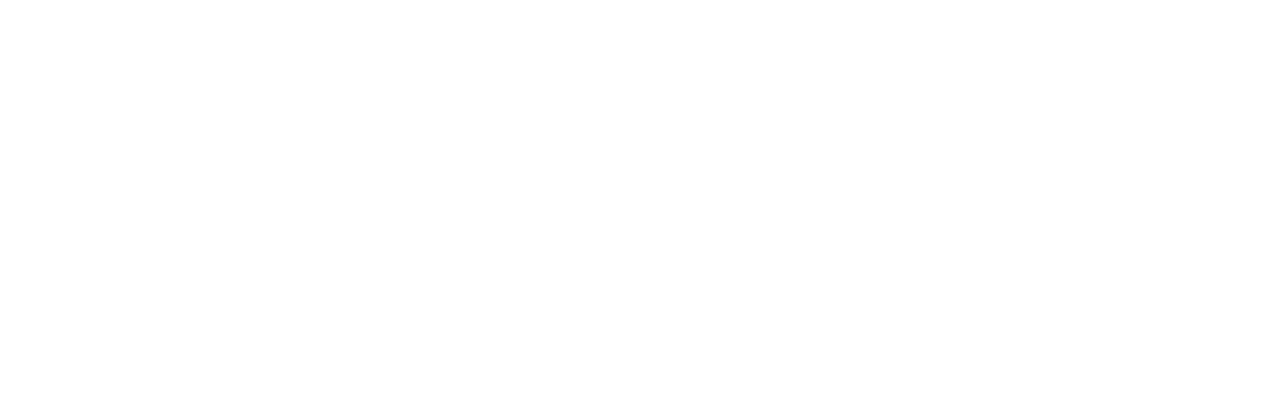
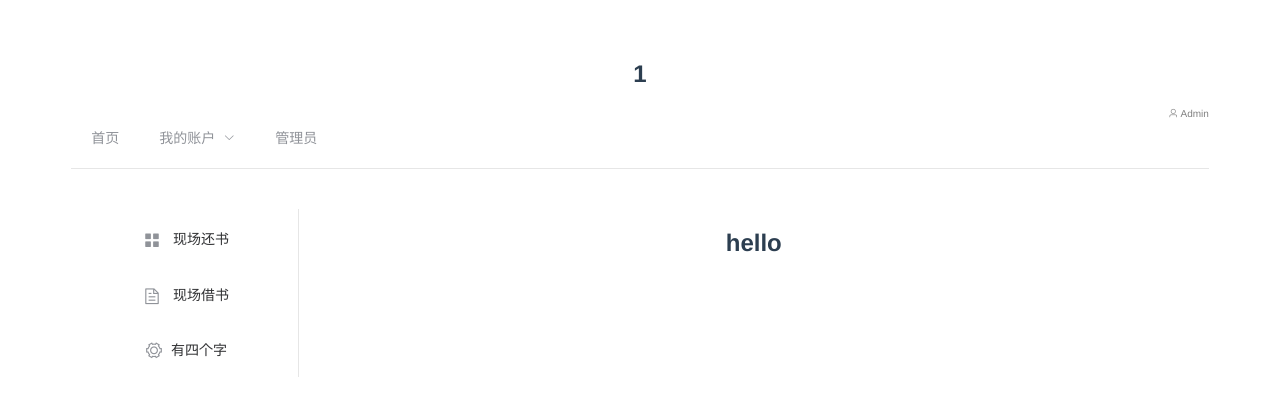
Before and after one commit to Elaine1908/NorthenLightsLibrary, a Vue app in the folder frontend/: page /home/admin/returnBooks in a window 1280 px wide. Shown: the top 396 px of the page. Built offline with nearby package versions, Linux system fonts and the light colour scheme.

Commit message:
调整了一下页面

```diff
--- a/frontend/src/components/Login.vue
+++ b/frontend/src/components/Login.vue
@@ -47,7 +47,7 @@
                   @click="resetForm('ruleForm')"
           >重置</el-button>
         </el-form-item>
-        <span class="reminder">还没有账号？先<a @click="linkToRegister">注册</a></span>
+        <span class="reminder"><router-link to="/home">游客登录</router-link> | 还没有账号？先<router-link to="/register">注册</router-link></span>
       </el-form>
 
     </div>
--- a/frontend/src/components/Register.vue
+++ b/frontend/src/components/Register.vue
@@ -62,7 +62,7 @@
       >重置
       </el-button>
     </el-form-item>
-    <span class="reminder">已有账号？<a @click="linkToLogin">登录</a></span>
+    <span class="reminder"><router-link to="/home/show">游客登录</router-link> | 已有账号？<router-link to="/login">登录</router-link></span>
   </el-form>
 </template>
 
@@ -122,7 +122,6 @@
         callback();
       }
     }
-    // let emailValue = this.ruleForm.username === undefined ? '' : (this.ruleForm.username + '@fudan.edu.cn')
     return {
       ruleForm: {
         passWord: '',
@@ -176,9 +175,6 @@
     },
     autoFill() {
       this.ruleForm.email = this.ruleForm.username === '' ? '' : (this.ruleForm.username + '@fudan.edu.cn')
-    },
-    linkToLogin() {
-      this.$router.push('/logIn')
     }
   }
 }
--- /dev/null
+++ b/frontend/src/components/ReturnBooks.vue
@@ -0,0 +1,13 @@
+<template>
+<h2>hello</h2>
+</template>
+
+<script>
+export default {
+  name: "ReturnBooks"
+}
+</script>
+
+<style scoped>
+
+</style>
--- a/frontend/src/router/index.js
+++ b/frontend/src/router/index.js
@@ -35,11 +35,6 @@
     component: () => import('@/views/Home'),
     children: [
       {
-        path: 'upload',
-        name: 'Upload',
-        component: () => import('@/components/Upload')
-      },
-      {
         path: 'show',
         name: 'Show',
         component: () => import('@/components/Show'),
@@ -48,6 +43,19 @@
             path:'details',
             name:'Details',
             component:() => import('@/components/Details')
+          }
+        ]
+      },
+      {
+        path: 'admin',
+        name: 'Admin',
+        redirect: '/home/admin/returnBooks',
+        component: () => import('@/views/Admin'),
+        children: [
+          {
+            path: 'returnBooks',
+            name: 'ReturnBooks',
+            component: () => import('@/components/ReturnBooks')
           }
         ]
       }
--- a/frontend/src/store/index.js
+++ b/frontend/src/store/index.js
@@ -6,10 +6,10 @@
 export default new Vuex.Store({
   state: {
     // 保存登录状态
-    login: false,
-    username:'我的账户',
-    identity: 0,
-    campusID: 0
+    login: true,
+    username:'Admin',
+    identity: 1,
+    campusID: 1
   },
   // mutations: 专门书写方法,用来更新 state 中的值
   mutations: {
--- /dev/null
+++ b/frontend/src/views/Admin.vue
@@ -0,0 +1,56 @@
+<template>
+  <el-row>
+    <el-col class="menu">
+      <el-menu
+          class="el-menu-vertical-demo">
+        <el-menu-item index="1">
+            <span slot="title">
+              <router-link to="/home/admin/returnBooks" class="admin-link">
+                <i class="el-icon-menu"></i> 现场还书
+              </router-link>
+            </span>
+        </el-menu-item>
+        <el-menu-item index="2">
+            <span slot="title">
+              <router-link to="/home/admin/borrowBooks" class="admin-link">
+                <i class="el-icon-document"></i> 现场借书
+              </router-link></span>
+        </el-menu-item>
+        <el-menu-item index="3">
+          <i class="el-icon-setting"></i>
+          <span slot="title">有四个字</span>
+        </el-menu-item>
+      </el-menu>
+    </el-col>
+    <el-col class="content">
+      <router-view/>
+    </el-col>
+  </el-row>
+</template>
+
+<script>
+export default {
+  name: "Admin",
+  methods: {
+
+  }
+}
+</script>
+
+<style>
+.menu {
+  width: 20%;
+  float: left;
+}
+.content {
+  float: right;
+  display: contents;
+}
+.router-link-active {
+  color: deepskyblue;
+}
+.admin-link {
+  text-decoration: none;
+  color: inherit;
+}
+</style>
--- a/frontend/src/views/Home.vue
+++ b/frontend/src/views/Home.vue
@@ -1,16 +1,21 @@
 <template>
   <div class="home">
-    <el-menu :default-active="activeIndex" class="el-menu-demo" mode="horizontal" @select="handleSelect">
+    <h2>{{activeIndex}}</h2>
+    <el-menu class="el-menu-demo" mode="horizontal" @select="handleSelect" router="true">
       <el-menu-item index="1" @click="linkToHome">首页</el-menu-item>
       <el-submenu index="2">
-        <template slot="title">{{this.$store.state.username}}</template>
+        <template slot="title">我的账户</template>
         <el-menu-item index="2-1" @click="logout" v-if="this.$store.state.login">登出</el-menu-item>
         <el-menu-item index="2-1" @click="linkToLogin" v-else>登录</el-menu-item>
         <el-menu-item index="2-2" @click="linkToRegister" v-if="!this.$store.state.login">注册</el-menu-item>
         <el-menu-item index="2-3" @click="linkToModifyPass" v-if="this.$store.state.login">修改密码</el-menu-item>
         <el-menu-item index="2-2" @click="linkToPersonalInformation" v-if="this.$store.state.login">个人信息</el-menu-item>
       </el-submenu>
-      <el-menu-item index="3">待开放功能1</el-menu-item>
+      <el-menu-item index="3" v-if="this.$store.state.identity === 3">在线预约</el-menu-item>
+      <el-menu-item index="3" v-if="this.$store.state.identity === 1 || this.$store.state.identity === 2" @click="linkToAdmin">
+        管理员
+      </el-menu-item>
+      <span class="test-test"><i class="el-icon-user"></i> {{this.$store.state.username}}</span>
     </el-menu>
     <router-view class="upload-form"/>
   </div>
@@ -46,6 +51,10 @@
     linkToPersonalInformation() {
       this.$router.push({path:'/personalInfo'})
     },
+    linkToAdmin() {
+      this.$router.push({path:'/home/admin'})
+      this.activeIndex = '3'
+    },
     logout(){
       this.$store.commit("doLogout");
       this.$router.push({path:'/home/show'})
@@ -59,14 +68,8 @@
     margin: 20px 5%;
   }
 
-  a {
+  .home-link {
     text-decoration: none;
-    color: lightskyblue;
-    font-weight: bold;
-  }
-
-  .router-link-active {
-    color: deepskyblue;
   }
 
   .upload-form {
@@ -76,4 +79,9 @@
   .is-active {
     font-weight: bold;
   }
+  .test-test {
+    float: right;
+    color: gray;
+    font-size: x-small;
+  }
 </style>
```
